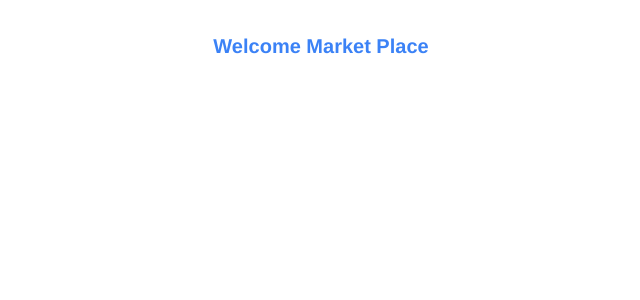
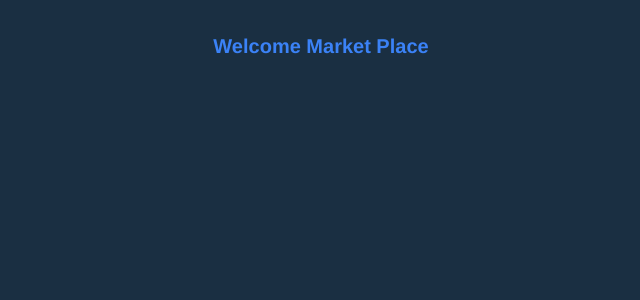
Before and after one commit to TeaMarketPlace/FrontMarketPlace, a React (Vite) app: page / in a window 1280 px wide. Shown: the top 300 px of the page, without its empty margins (319-959 px from the left). Built offline with nearby package versions, Linux system fonts and the light colour scheme.

Commit message:
install dependencies for form and validation

```diff
--- a/package.json
+++ b/package.json
@@ -10,6 +10,7 @@
     "preview": "vite preview"
   },
   "dependencies": {
+    "@hookform/resolvers": "^3.3.4",
     "@radix-ui/react-slot": "^1.0.2",
     "class-variance-authority": "^0.7.0",
     "clsx": "^2.1.0",
@@ -17,11 +18,13 @@
     "lucide-react": "^0.334.0",
     "react": "^18.2.0",
     "react-dom": "^18.2.0",
+    "react-hook-form": "^7.50.1",
     "react-redux": "^9.1.0",
     "react-router-dom": "^6.22.1",
     "redux-persist": "^6.0.0",
     "tailwind-merge": "^2.2.1",
-    "tailwindcss-animate": "^1.0.7"
+    "tailwindcss-animate": "^1.0.7",
+    "zod": "^3.22.4"
   },
   "devDependencies": {
     "@types/node": "^20.11.19",
--- a/src/App.scss
+++ b/src/App.scss
@@ -13,7 +13,7 @@
 
 @layer base {
   :root {
-    --background: 0 0% 100%;
+    --background: 209, 43%, 18%;
     --foreground: 222.2 84% 4.9%;
 
     --card: 0 0% 100%;
--- a/src/App.tsx
+++ b/src/App.tsx
@@ -1,10 +1,12 @@
+
+
 import "./App.scss";
 
 function App() {
   return (
-    <>
+    <div className="bg-background">
       <h1 className="text-xl font-bold text-blue-500">Welcome Market Place</h1>
-    </>
+    </div>
   );
 }
 
```
Also changed, not shown: 1 other file (tests, documents, lock files or other folders).
